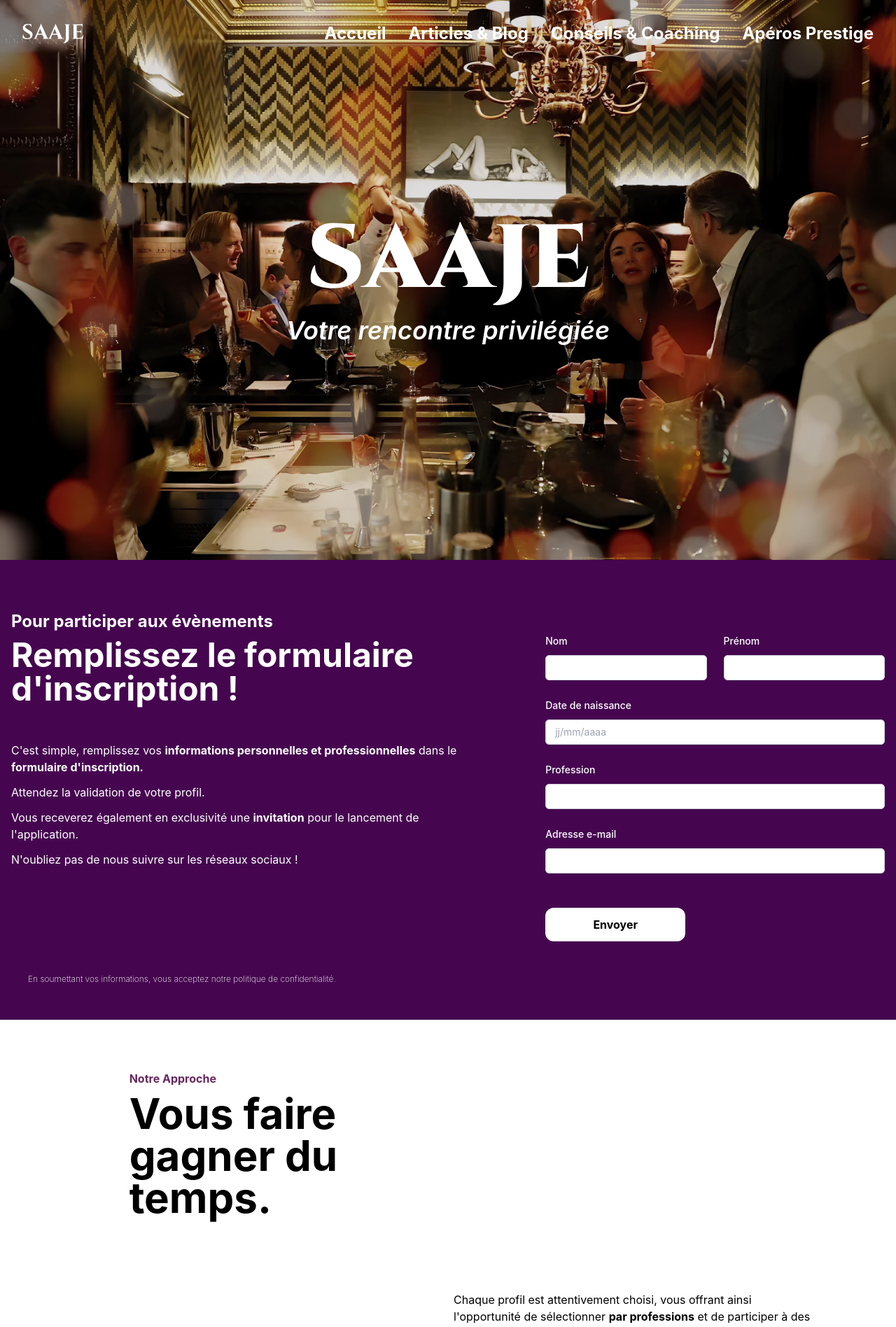
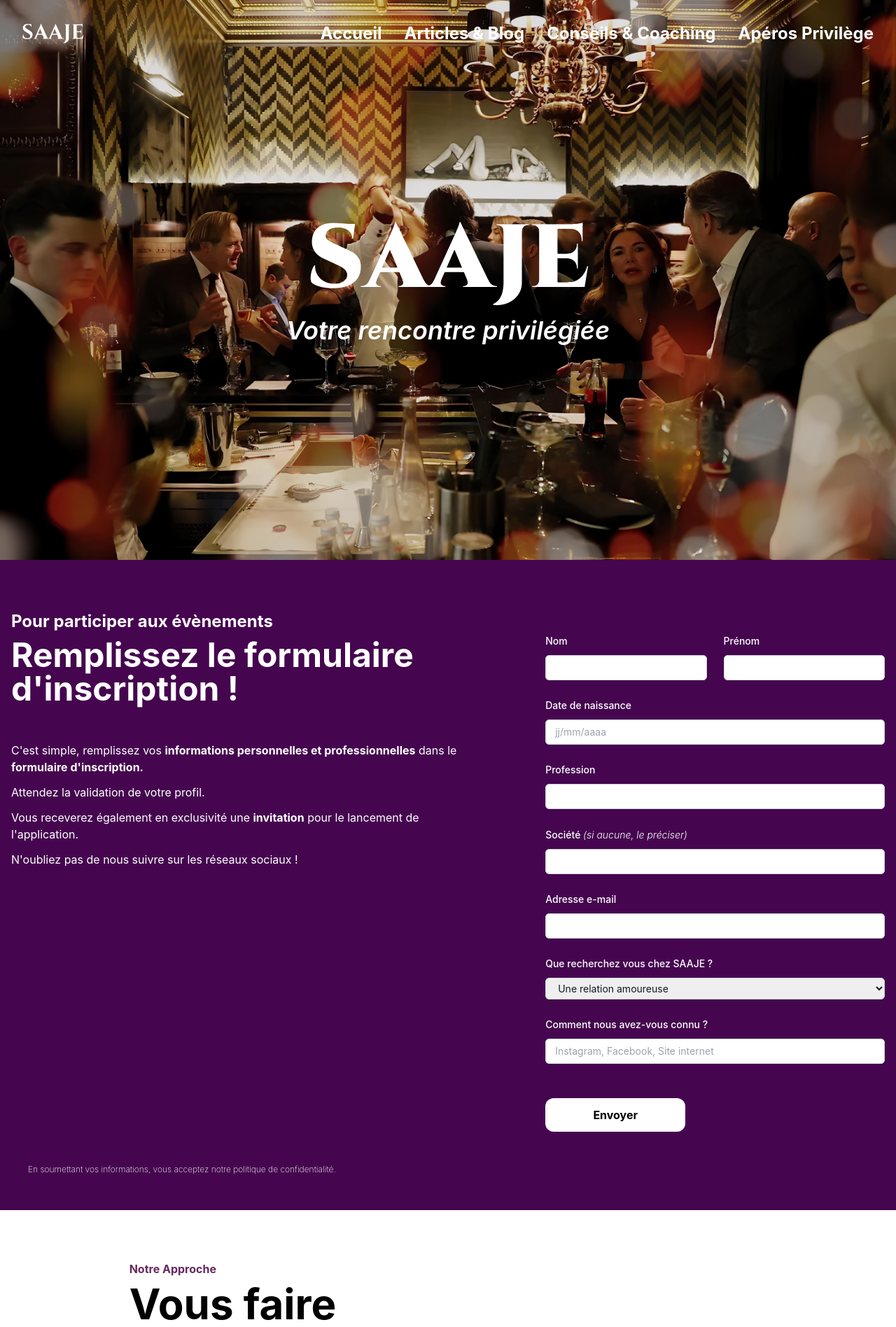
Before and after one commit to seniorproject123/viteu, a React (Vite) app: page / in a window 1280 px wide. Shown: the top 1896 px of the page at 70% size. Built offline with nearby package versions, Linux system fonts and the light colour scheme.

Commit message:
add form

```diff
--- a/src/components/home/Navbar.jsx
+++ b/src/components/home/Navbar.jsx
@@ -1,9 +1,9 @@
 import React, { useState } from "react";
 import { AiOutlineClose, AiOutlineMenu } from "react-icons/ai";
 import { Link } from "react-router-dom";
-import LogoSA from '../../assets/logo-saa.png';
+import LogoSA from "../../assets/logo-saa.png";
 
-const Navbar = ({navColor}) => {
+const Navbar = ({ navColor }) => {
   const [nav, setNav] = useState(false);
 
   const handleNav = () => {
@@ -11,14 +11,32 @@
   };
 
   return (
-    <div className={`p-4 flex h-24 max-w-screen-xl items-center justify-between text-gray-900 dark:text-white ${navColor} text-2xl font-bold`}>
+    <div
+      className={`flex h-24 max-w-screen-xl items-center justify-between p-4 text-gray-900 dark:text-white ${navColor} text-2xl font-bold`}
+    >
       {/* <ReactLogo size={48} /> */}
-      <Link to="/"><img className="header-link" width={120} height={120} src={LogoSA} alt="Logo"/></Link>
+      <Link to="/">
+        <img
+          className="header-link"
+          width={120}
+          height={120}
+          src={LogoSA}
+          alt="Logo"
+        />
+      </Link>
       <div className="hidden md:flex">
-        <p className="header-link"><Link to="/">Accueil</Link></p>
-        <p className="header-link"><Link to="/blog">Articles & Blog</Link></p>
-        <p className="header-link"><Link to="/conseil">Conseils & Coaching</Link></p>
-        <p className="header-link"><Link to="/prestige">Apéros Prestige</Link></p>
+        <p className="header-link">
+          <Link to="/">Accueil</Link>
+        </p>
+        <p className="header-link">
+          <Link to="/blog">Articles & Blog</Link>
+        </p>
+        <p className="header-link">
+          <Link to="/conseil">Conseils & Coaching</Link>
+        </p>
+        <p className="header-link">
+          <Link to="/prestige">Apéros Privilège</Link>
+        </p>
       </div>
 
       <div onClick={handleNav} className="block md:hidden">
@@ -32,13 +50,17 @@
             : "fixed left-[-100vw]"
         }
       >
-        <h1 className="m-4 w-full text-3xl font-bold text-purple-950">
-          SAAJE
-        </h1>
+        <h1 className="m-4 w-full text-3xl font-bold text-purple-950">SAAJE</h1>
         <ul>
-          <li className="header-link"><Link to="/blog">Articles & Blog</Link></li>
-          <li className="header-link"><Link to="/conseil">Conseils & Coaching</Link></li>
-          <li className="header-link"><Link to="/prestige">Apéros Prestige</Link></li>
+          <li className="header-link">
+            <Link to="/blog">Articles & Blog</Link>
+          </li>
+          <li className="header-link">
+            <Link to="/conseil">Conseils & Coaching</Link>
+          </li>
+          <li className="header-link">
+            <Link to="/prestige">Apéros Privilège</Link>
+          </li>
         </ul>
       </div>
     </div>
--- a/src/components/home/Preinscription.jsx
+++ b/src/components/home/Preinscription.jsx
@@ -1,4 +1,4 @@
-import emailjs from '@emailjs/browser';
+import emailjs from "@emailjs/browser";
 import React, { useRef, useState } from "react";
 
 const Preinscription = () => {
@@ -8,112 +8,137 @@
   const [errors, setErrors] = useState({});
 
   const handleValidation = () => {
-    const formFields = {...fields};
+    const formFields = { ...fields };
     const formErrors = {};
     let formIsValid = true;
 
     //Name
-    if(!formFields["name"]){
+    if (!formFields["name"]) {
       formIsValid = false;
       formErrors["name"] = "Ne peut être vide";
     }
 
-    if(typeof formFields["name"] !== "undefined"){
-      if(!formFields["name"].match(/^[-A-zÀ-ÖØ-öø-ÿ_ ]*$/)){
+    if (typeof formFields["name"] !== "undefined") {
+      if (!formFields["name"].match(/^[-A-zÀ-ÖØ-öø-ÿ_ ]*$/)) {
         formIsValid = false;
         formErrors["name"] = "Juste des lettres";
       }
     }
     //Prenom
-     if(!formFields["prenom"]){
+    if (!formFields["prenom"]) {
       formIsValid = false;
       formErrors["prenom"] = "Ne peut être vide";
     }
 
-    if(typeof formFields["prenom"] !== "undefined"){
-      if(!formFields["prenom"].match(/^[-A-zÀ-ÖØ-öø-ÿ_ ]*$/)){
+    if (typeof formFields["prenom"] !== "undefined") {
+      if (!formFields["prenom"].match(/^[-A-zÀ-ÖØ-öø-ÿ_ ]*$/)) {
         formIsValid = false;
         formErrors["prenom"] = "Juste des lettres";
       }
     }
 
-     //Prenom
-     if(!formFields["profession"]){
+    //Profession
+    if (!formFields["profession"]) {
       formIsValid = false;
       formErrors["profession"] = "Ne peut être vide";
     }
 
-    if(typeof formFields["profession"] !== "undefined"){
-      if(!formFields["profession"].match(/^[-A-zÀ-ÖØ-öø-ÿ_ ]*$/)){
+    if (typeof formFields["profession"] !== "undefined") {
+      if (!formFields["profession"].match(/^[-A-zÀ-ÖØ-öø-ÿ_ ]*$/)) {
         formIsValid = false;
         formErrors["profession"] = "Juste des lettres";
       }
     }
 
     //Email
-    if(!formFields["email"]){
+    if (!formFields["email"]) {
       formIsValid = false;
       formErrors["email"] = "Ne peut être vide";
     }
 
-    if(typeof formFields["email"] !== "undefined"){
-      let lastAtPos = formFields["email"].lastIndexOf('@');
-      let lastDotPos = formFields["email"].lastIndexOf('.');
+    if (typeof formFields["email"] !== "undefined") {
+      let lastAtPos = formFields["email"].lastIndexOf("@");
+      let lastDotPos = formFields["email"].lastIndexOf(".");
 
-      if (!(lastAtPos < lastDotPos && lastAtPos > 0 && formFields["email"].indexOf('@@') == -1 && lastDotPos > 2 && (fields["email"].length - lastDotPos) > 2)) {
+      if (
+        !(
+          lastAtPos < lastDotPos &&
+          lastAtPos > 0 &&
+          formFields["email"].indexOf("@@") == -1 &&
+          lastDotPos > 2 &&
+          fields["email"].length - lastDotPos > 2
+        )
+      ) {
         formIsValid = false;
         formFields["email"] = "Email non valide";
       }
     }
 
-    setErrors(formErrors)
+    //Société
+    if (!formFields["society"]) {
+      formIsValid = false;
+      formErrors["society"] = "Ne peut être vide";
+    }
+
+    //Comment nous avez-vous connu
+    if (!formFields["known"]) {
+      formIsValid = false;
+      formErrors["known"] = "Ne peut être vide";
+    }
+    console.log(formErrors);
+    setErrors(formErrors);
     return formIsValid;
-  }
+  };
 
   const handleChange = (field, value) => {
     setFields({
       ...fields,
-      [field]: value
-    })
-  }
+      [field]: value,
+    });
+  };
 
   const contactSubmit = (e) => {
     e.preventDefault();
-    if(handleValidation()){
+    if (handleValidation()) {
       setFormSent(true);
       e.preventDefault();
 
       emailjs
-      .sendForm('service_x0jtanh', 'template_bna2kty', form.current, {
-        publicKey: 'UbOrjNNKGp0qo27UD',
+        .sendForm("service_x0jtanh", "template_bna2kty", form.current, {
+          publicKey: "UbOrjNNKGp0qo27UD",
         })
         .then(
           () => {
-          console.log('SUCCESS!');
+            console.log("SUCCESS!");
           },
           (error) => {
-          console.log('FAILED...', error.text);
+            console.log("FAILED...", error.text);
           },
         );
-
     }
-
-  }
+  };
 
   return (
-    <div className="w-full px-4 py-12 text-white bg-[#45064F] bg-opacity-96">
-      <div className="mx-auto grid max-w-screen-xl lg:grid-cols-5 gap-6">
+    <div className="bg-opacity-96 w-full bg-[#45064F] px-4 py-12 text-white">
+      <div className="mx-auto grid max-w-screen-xl gap-6 lg:grid-cols-5">
         <div className="mx-auto my-4 lg:col-span-3 ">
           <h1 className="py-2 text-3xl font-bold sm:text-xl md:text-2xl">
             Pour participer aux évènements
           </h1>
-          <p className="font-bold text-5xl sm:text-4xl md:text-5xl pb-3.5">
+          <p className="pb-3.5 text-5xl font-bold sm:text-4xl md:text-5xl">
             Remplissez le formulaire d'inscription !
           </p>
           <div className="mt-6 max-w-screen-sm space-y-3 pt-3.5">
-            <p>C'est simple, remplissez vos <b>informations personnelles et professionnelles</b> dans le <b>formulaire d'inscription.</b></p>
+            <p>
+              C'est simple, remplissez vos{" "}
+              <b>informations personnelles et professionnelles</b> dans le{" "}
+              <b>formulaire d'inscription.</b>
+            </p>
             <p>Attendez la validation de votre profil.</p>
-            <p>Vous receverez également en exclusivité une <b>invitation</b> pour le lancement de l'application.</p>
+            <p>
+              Vous receverez également en exclusivité une <b>invitation</b> pour
+              le lancement de l'application.
+            </p>
             <p>N'oubliez pas de nous suivre sur les réseaux sociaux ! </p>
             {/* <p><b>Connectez-vous</b> dès l'ouverture de l'application et faites partie des 100 premiers inscrits pour bénéficier d'un mois gratuit ! </p> */}
           </div>
@@ -121,32 +146,43 @@
         <div className="mx-auto my-4 lg:col-span-2">
           <div className="flex w-full flex-col items-center justify-between sm:flex-row">
             {!formSent ? (
-          <form name="form" ref={form} id="form" onSubmit= {e => contactSubmit(e)}>
+              <form
+                name="form"
+                ref={form}
+                id="form"
+                onSubmit={(e) => contactSubmit(e)}
+              >
                 <div className="border-b border-gray-900/10 pb-12">
                   <div className="mt-10 grid grid-cols-1 gap-x-6 gap-y-6 sm:grid-cols-6">
                     <div className="sm:col-span-3">
-              <label htmlFor="nom" className="block text-sm font-medium leading-6">
+                      <label
+                        htmlFor="nom"
+                        className="block text-sm font-medium leading-6"
+                      >
                         Nom
                       </label>
                       <div className="mt-2">
                         <input
-
                           type="text"
                           name="nom"
                           placeholder=""
                           id="nom"
                           autoComplete="given-name"
-                  onChange={e => handleChange('name', e.target.value)}
+                          onChange={(e) => handleChange("name", e.target.value)}
                           value={fields["name"]}
-                  className="block w-full rounded-md border-0 pl-[14px] py-1.5 text-gray-900 shadow-sm ring-1 ring-inset ring-gray-300 placeholder:text-gray-400 focus:ring-2 focus:ring-inset focus:ring-indigo-600 sm:text-sm sm:leading-6"
+                          className="block w-full rounded-md border-0 py-1.5 pl-[14px] text-gray-900 shadow-sm ring-1 ring-inset ring-gray-300 placeholder:text-gray-400 focus:ring-2 focus:ring-inset focus:ring-indigo-600 sm:text-sm sm:leading-6"
                         />
                         {/* <input type="text" id="username-error" class="bg-red-50 border border-red-500 text-red-900 placeholder-red-700 text-sm rounded-lg focus:ring-red-500 focus:border-red-500 block w-full p-2.5 dark:bg-red-100 dark:border-red-400" placeholder="Bonnie Green"> */}
-                <span className="error mt-2 text-sm text-red-600 dark:text-red-500">{errors["name"]}</span>
+                        <span className="error mt-2 text-sm text-red-600 dark:text-red-500">
+                          {errors["name"]}
+                        </span>
                       </div>
                     </div>
-
                     <div className="sm:col-span-3">
-              <label htmlFor="prenom" className="block text-sm font-medium leading-6">
+                      <label
+                        htmlFor="prenom"
+                        className="block text-sm font-medium leading-6"
+                      >
                         Prénom
                       </label>
                       <div className="mt-2">
@@ -156,16 +192,22 @@
                           placeholder=""
                           id="prenom"
                           autoComplete="family-name"
-                  onChange={e => handleChange('prenom', e.target.value)}
+                          onChange={(e) =>
+                            handleChange("prenom", e.target.value)
+                          }
                           value={fields["prenom"]}
-                  className="block w-full rounded-md border-0 pl-[14px] py-1.5 text-gray-900 shadow-sm ring-1 ring-inset ring-gray-300 placeholder:text-gray-400 focus:ring-2 focus:ring-inset focus:ring-indigo-600 sm:text-sm sm:leading-6"
+                          className="block w-full rounded-md border-0 py-1.5 pl-[14px] text-gray-900 shadow-sm ring-1 ring-inset ring-gray-300 placeholder:text-gray-400 focus:ring-2 focus:ring-inset focus:ring-indigo-600 sm:text-sm sm:leading-6"
                         />
-                <span className="error mt-2 text-sm text-red-600 dark:text-red-500">{errors["prenom"]}</span>
+                        <span className="error mt-2 text-sm text-red-600 dark:text-red-500">
+                          {errors["prenom"]}
+                        </span>
                       </div>
                     </div>
-
                     <div className="sm:col-span-full">
-              <label htmlFor="Date" className="block text-sm font-medium leading-6">
+                      <label
+                        htmlFor="Date"
+                        className="block text-sm font-medium leading-6"
+                      >
                         Date de naissance
                       </label>
                       <div className="mt-2">
@@ -175,13 +217,15 @@
                           placeholder="jj/mm/aaaa"
                           id="birthdate"
                           autoComplete="family-name"
-                  className="block w-full rounded-md border-0 pl-[14px] py-1.5 text-gray-900 shadow-sm ring-1 ring-inset ring-gray-300 placeholder:text-gray-400 focus:ring-2 focus:ring-inset focus:ring-indigo-600 sm:text-sm sm:leading-6"
+                          className="block w-full rounded-md border-0 py-1.5 pl-[14px] text-gray-900 shadow-sm ring-1 ring-inset ring-gray-300 placeholder:text-gray-400 focus:ring-2 focus:ring-inset focus:ring-indigo-600 sm:text-sm sm:leading-6"
                         />
                       </div>
                     </div>
-
                     <div className="sm:col-span-full">
-              <label htmlFor="Profession" className="block text-sm font-medium leading-6">
+                      <label
+                        htmlFor="Profession"
+                        className="block text-sm font-medium leading-6"
+                      >
                         Profession
                       </label>
                       <div className="mt-2">
@@ -191,16 +235,50 @@
                           placeholder=""
                           id="profession"
                           autoComplete="family-name"
-                  onChange={e => handleChange('profession', e.target.value)}
+                          onChange={(e) =>
+                            handleChange("profession", e.target.value)
+                          }
                           value={fields["profession"]}
-                  className="block w-full rounded-md border-0 pl-[14px] py-1.5 text-gray-900 shadow-sm ring-1 ring-inset ring-gray-300 placeholder:text-gray-400 focus:ring-2 focus:ring-inset focus:ring-indigo-600 sm:text-sm sm:leading-6"
+                          className="block w-full rounded-md border-0 py-1.5 pl-[14px] text-gray-900 shadow-sm ring-1 ring-inset ring-gray-300 placeholder:text-gray-400 focus:ring-2 focus:ring-inset focus:ring-indigo-600 sm:text-sm sm:leading-6"
                         />
-                <span className="error mt-2 text-sm text-red-600 dark:text-red-500">{errors["profession"]}</span>
+                        <span className="error mt-2 text-sm text-red-600 dark:text-red-500">
+                          {errors["profession"]}
+                        </span>
                       </div>
                     </div>
-
                     <div className="sm:col-span-full">
-              <label htmlFor="email" className="block text-sm font-medium leading-6">
+                      <label
+                        htmlFor="Société"
+                        className="inline-block text-sm font-medium leading-6"
+                      >
+                        Société{" "}
+                        <p className="inline-block font-light italic">
+                          (si aucune, le préciser)
+                        </p>
+                      </label>
+                      <div className="mt-2">
+                        <input
+                          type="text"
+                          name="society"
+                          placeholder=""
+                          id="society"
+                          autoComplete="family-name"
+                          onChange={(e) =>
+                            handleChange("society", e.target.value)
+                          }
+                          value={fields["society"]}
+                          className="block w-full rounded-md border-0 py-1.5 pl-[14px] text-gray-900 shadow-sm ring-1 ring-inset ring-gray-300 placeholder:text-gray-400 focus:ring-2 focus:ring-inset focus:ring-indigo-600 sm:text-sm sm:leading-6"
+                        />
+                        <span className="error mt-2 text-sm text-red-600 dark:text-red-500">
+                          {errors["society"]}
+                        </span>
+                      </div>
+                    </div>
+                    <div className="sm:col-span-full">
+                      <label
+                        htmlFor="email"
+                        className="block text-sm font-medium leading-6"
+                      >
                         Adresse e-mail
                       </label>
                       <div className="mt-2">
@@ -210,15 +288,77 @@
                           placeholder=""
                           type="email"
                           autoComplete="email"
-                  onChange={e => handleChange('email', e.target.value)} value={fields["email"]}
-                  className="block w-full rounded-md border-0 pl-[14px] py-1.5 text-gray-900 shadow-sm ring-1 ring-inset ring-gray-300 placeholder:text-gray-400 focus:ring-2 focus:ring-inset focus:ring-indigo-600 sm:text-sm sm:leading-6"
+                          onChange={(e) =>
+                            handleChange("email", e.target.value)
+                          }
+                          value={fields["email"]}
+                          className="block w-full rounded-md border-0 py-1.5 pl-[14px] text-gray-900 shadow-sm ring-1 ring-inset ring-gray-300 placeholder:text-gray-400 focus:ring-2 focus:ring-inset focus:ring-indigo-600 sm:text-sm sm:leading-6"
                         />
-                <span className="error mt-2 text-sm text-red-600 dark:text-red-500">{errors["email"]}</span>
+                        <span className="error mt-2 text-sm text-red-600 dark:text-red-500">
+                          {errors["email"]}
+                        </span>
+                      </div>
+                    </div>
+                    <div className="sm:col-span-full">
+                      <label
+                        htmlFor="LookingFor"
+                        className="block text-sm font-medium leading-6"
+                      >
+                        Que recherchez vous chez SAAJE ?
+                      </label>
+                      <div className="mt-2">
+                        <select
+                          name="lookingfor"
+                          id="lookingfor"
+                          autoComplete="family-name"
+                          onChange={(e) =>
+                            handleChange("lookingfor", e.target.value)
+                          }
+                          value={fields["lookingfor"]}
+                          className="block w-full rounded-md border-0 py-1.5 pl-[14px] text-gray-900 shadow-sm ring-1 ring-inset ring-gray-300 placeholder:text-gray-400 focus:ring-2 focus:ring-inset focus:ring-indigo-600 sm:text-sm sm:leading-6"
+                        >
+                          <option value="Une relation amoureuse">
+                            Une relation amoureuse
+                          </option>
+                          <option value="Se faire du réseau">
+                            Se faire du réseau
+                          </option>
+                        </select>
+                        <span className="error mt-2 text-sm text-red-600 dark:text-red-500">
+                          {errors["lookingfor"]}
+                        </span>
+                      </div>
+                    </div>
+
+                    <div className="sm:col-span-full">
+                      <label
+                        htmlFor="known"
+                        className="block text-sm font-medium leading-6"
+                      >
+                        Comment nous avez-vous connu ?
+                      </label>
+                      <div className="mt-2">
+                        <input
+                          type="text"
+                          name="known"
+                          placeholder="Instagram, Facebook, Site internet"
+                          id="known"
+                          autoComplete="family-name"
+                          onChange={(e) =>
+                            handleChange("known", e.target.value)
+                          }
+                          value={fields["known"]}
+                          className="block w-full rounded-md border-0 py-1.5 pl-[14px] text-gray-900 shadow-sm ring-1 ring-inset ring-gray-300 placeholder:text-gray-400 focus:ring-2 focus:ring-inset focus:ring-indigo-600 sm:text-sm sm:leading-6"
+                        />
+                        <span className="error mt-2 text-sm text-red-600 dark:text-red-500">
+                          {errors["known"]}
+                        </span>
                       </div>
                     </div>
                   </div>
                 </div>
-            <button type="submit"
+                <button
+                  type="submit"
                   className="mb-6 w-[200px] rounded-xl bg-white px-6 py-3 font-bold text-black
                         transition  ease-in-out hover:scale-105"
                 >
@@ -227,14 +367,18 @@
               </form>
             ) : (
               <div className="text-center">
-                <p className="text-xl font-bold text-green-500">Votre formulaire a bien été envoyé</p>
+                <p className="text-xl font-bold text-green-500">
+                  Votre formulaire a bien été envoyé
+                </p>
               </div>
             )}
           </div>
         </div>
       </div>
-      <span className="mx-auto p-6 font-extralight text-xs">En soumettant vos informations, vous acceptez notre politique de confidentialité.</span>
-
+      <span className="mx-auto p-6 text-xs font-extralight">
+        En soumettant vos informations, vous acceptez notre politique de
+        confidentialité.
+      </span>
     </div>
   );
 };
```
Lines whose indentation alone changed are shown as unchanged.
